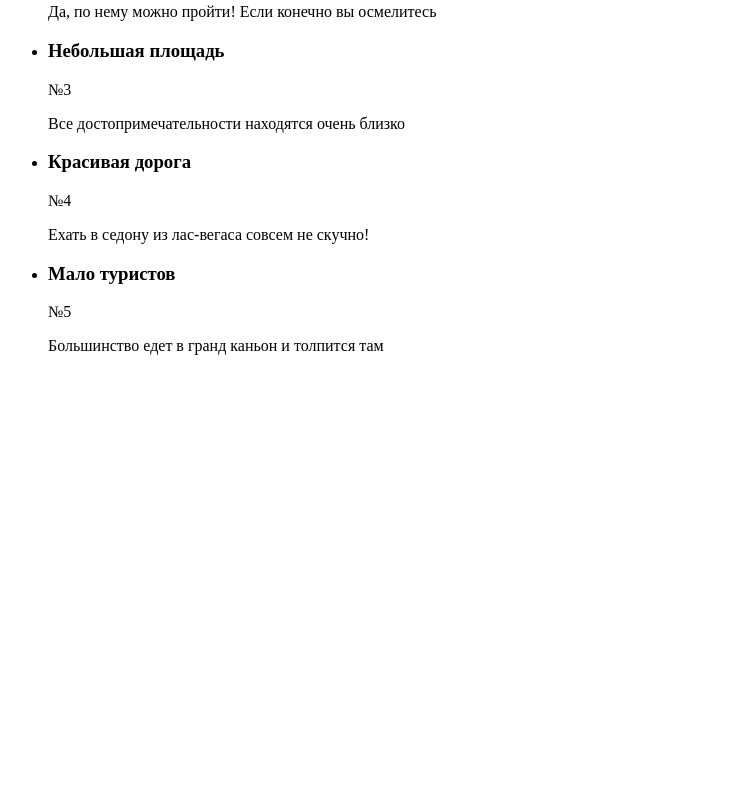
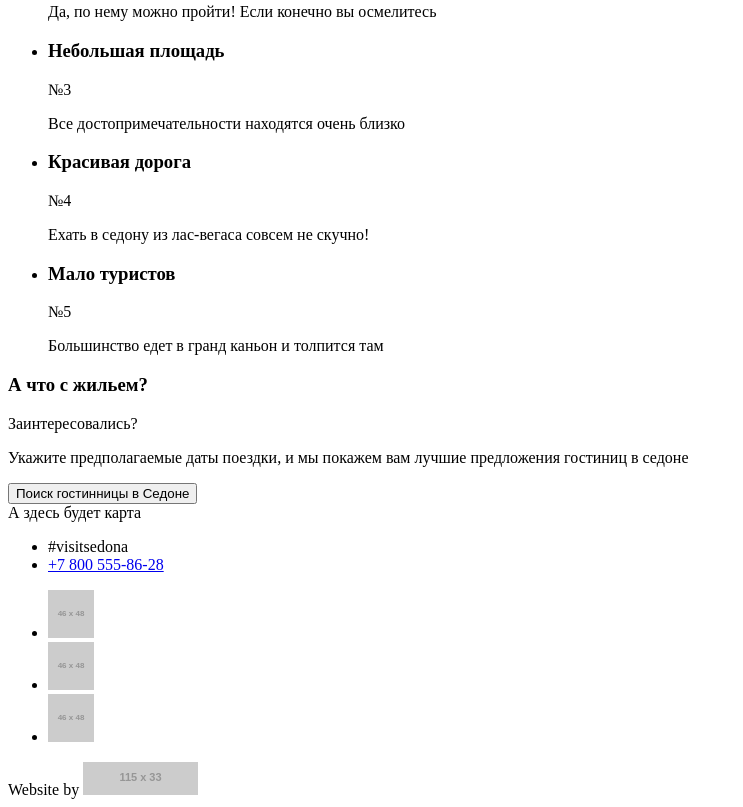
Before and after one commit to youngkafka/sedona, a plain HTML site: page index.html in a window 1280 px wide. Shown: the part 1618-2425 px from the top of the page, without its empty margins (0-743 px from the left). Before the commit the page ends 1989 px from the top, so only its background shows below. Drawn offline with Linux system fonts and the light colour scheme; placeholder pictures from the web are drawn by us.

Commit message:
add: footer markup

```diff
--- a/index.html
+++ b/index.html
@@ -96,10 +96,39 @@
         </section>
 
         <section class="hotel">
-
+            <h3 class="hidden_ttile">А что с жильем?</h3>
+            <p>Заинтересовались?</p>
+            <p>Укажите предполагаемые даты поездки, и мы покажем вам лучшие предложения гостиниц в седоне</p>
+            <button>Поиск гостинницы в Седоне</button>
+            <div class="map">А здесь будет карта</div>
         </section>
 
     </main>
-    <footer class="footer"></footer>
+
+    <footer class="footer">
+
+        <ul class="contacts">
+            <li class="contacts_item">#visitsedona</li>
+            <li class="contacts_item"><a href="tel:88005558628">+7 800 555-86-28</a></li>
+        </ul>
+
+        <ul class="social_list">
+            <li class="social_item">
+                <img src="https://via.placeholder.com/46x48" alt="Twitter">
+            </li>
+            <li class="social_item">
+                <img src="https://via.placeholder.com/46x48" alt="Facebook">
+            </li>
+            <li class="social_item">
+                <img src="https://via.placeholder.com/46x48" alt="Youtube">
+            </li>
+        </ul>
+
+        <div class="copyright">
+            <span>Website by</span>
+            <img src="https://via.placeholder.com/115x33" alt="HTML Academy">
+        </div>
+
+    </footer>
 </body>
 </html>
```
